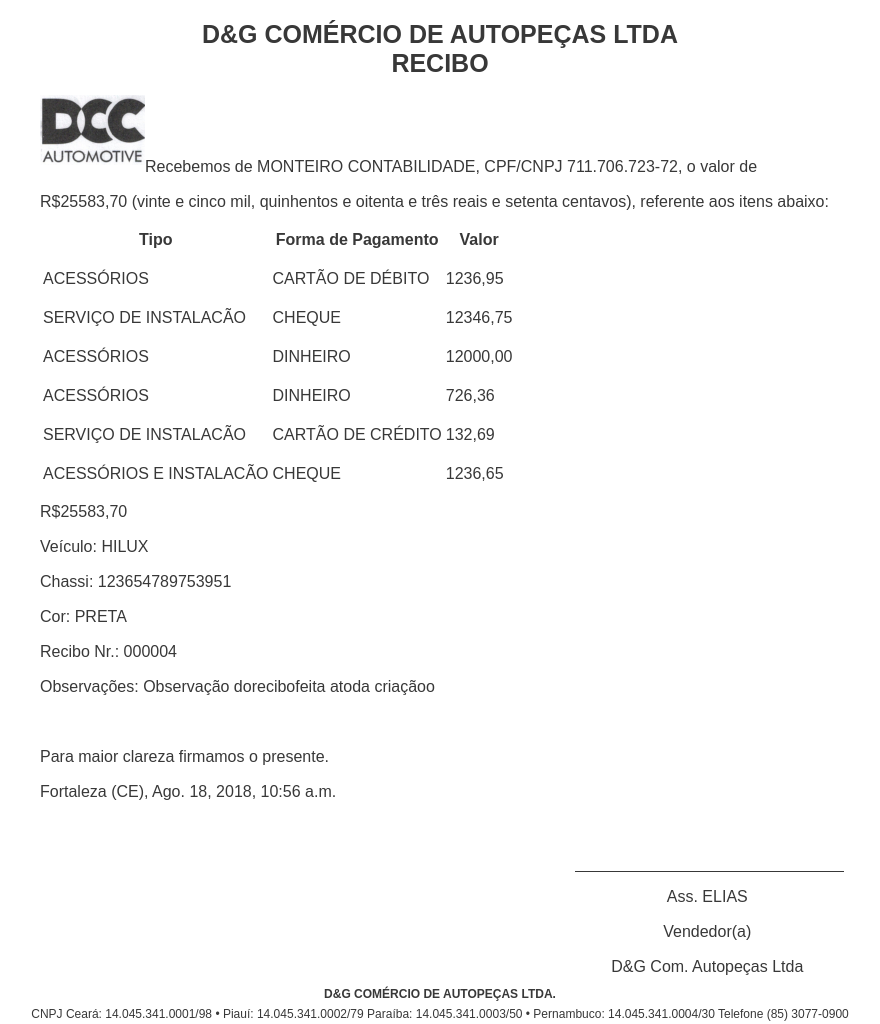
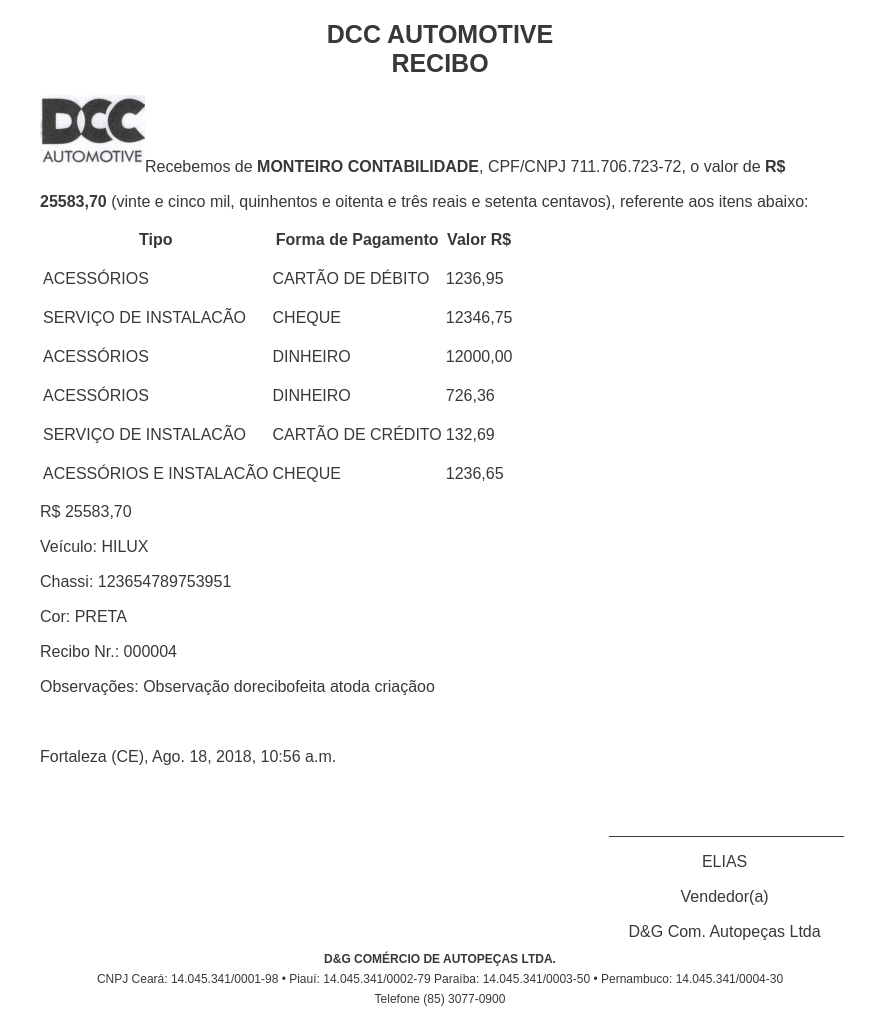
Before and after one commit to CoutinhoElias/dccrecibo, a Django app: template dccrecibo/core/templates/recibo.html in a window 1280 px wide. Shown: the whole page, without its empty margins (200-1080 px from the left). Run offline with Django 3.2, Linux system fonts and the light colour scheme; the template is opened without the code that fills it: values that come from a table or form of the project are taken from there, others are empty; data comes from the database, SQL or seed files in the repository; parts of the project's set-up code (start-up, migrations or seed data) failed here and were passed over.

Commit message:
Ajustes solicitados no recibo.

```diff
--- a/dccrecibo/core/templates/recibo.html
+++ b/dccrecibo/core/templates/recibo.html
@@ -9,18 +9,18 @@
 <body>
 	<form class="container clearfix">
 
-		<h1>D&G COMÉRCIO DE AUTOPEÇAS LTDA<br/>RECIBO</h1>
+		<h1>DCC AUTOMOTIVE<br/>RECIBO</h1>
         <img class="img-topo" src="{% static 'img/logo.png' %}">
         <br><br><br>
 		<div class="text_justificado">
-            Recebemos de <label name="recebido" class="recebido">{{recibo.person}}</label>, CPF/CNPJ {{recibo.person.cpf_cnpj}}, o  valor de R$<label name="recebido" class="recebido">{{recibo.value_total|floatformat:"2"}}</label>
+            Recebemos de <strong><label name="recebido" class="recebido">{{recibo.person}}</label></strong>, CPF/CNPJ {{recibo.person.cpf_cnpj}}, o  valor de <strong>R$ <label name="recebido" class="recebido">{{recibo.value_total|floatformat:"2"}}</label></strong>
 			(<label>{{recibo.number_in_full}}</label>), referente aos itens abaixo:<br/>
                     <table>
                         <thead>
                             <tr>
                                 <th>Tipo</th>
                                 <th>Forma de Pagamento</th>
-                                <th class="col_center">Valor</th>
+                                <th class="col_center">Valor R$</th>
                         </thead>
                         <tbody>
                             {% for movement in movements %}
@@ -36,7 +36,7 @@
                             {% endfor %}
                         </tbody>
                     </table>
-                    <label class="total_table">R${{recibo.value_total|floatformat:"2"}}</label>
+                    <label class="total_table">R$ {{recibo.value_total|floatformat:"2"}}</label>
 
             <br>
 			Veículo: <label name="recebido" class="recebido">{{recibo.vehicle}}</label>
@@ -52,11 +52,10 @@
             <br>
 
 
-			Para maior clareza firmamos o presente.<br/>
 			Fortaleza (CE), <label name="recebido" class="recebido">{{recibo.created}}</label> <br><br>
 			<label class="assinatura">
 				<input type="text" name="quantiatext" class="quantia">
-				Ass. <label name="recebido" class="recebido">{{recibo.author|upper}}</label>
+				<label name="recebido" class="recebido">{{recibo.author|upper}}</label>
                 <br>
                 Vendedor(a)
                 <br>
@@ -68,9 +67,9 @@
     <footer>
         <span>
             <b>D&G COMÉRCIO DE AUTOPEÇAS LTDA.</b><br/>
-            CNPJ Ceará: 14.045.341.0001/98 • Piauí: 14.045.341.0002/79
-            Paraíba: 14.045.341.0003/50 • Pernambuco: 14.045.341.0004/30
-            Telefone (85) 3077-0900
+                CNPJ Ceará: 14.045.341/0001-98 • Piauí: 14.045.341/0002-79
+                Paraíba: 14.045.341/0003-50 • Pernambuco: 14.045.341/0004-30<br/>
+                Telefone (85) 3077-0900
         </span>
     {#  <p>Posted by: Hege Refsnes</p>#}
     {#  <p>Contact information: <a href="mailto:someone@example.com">someone@example.com</a>.</p>#}
```
